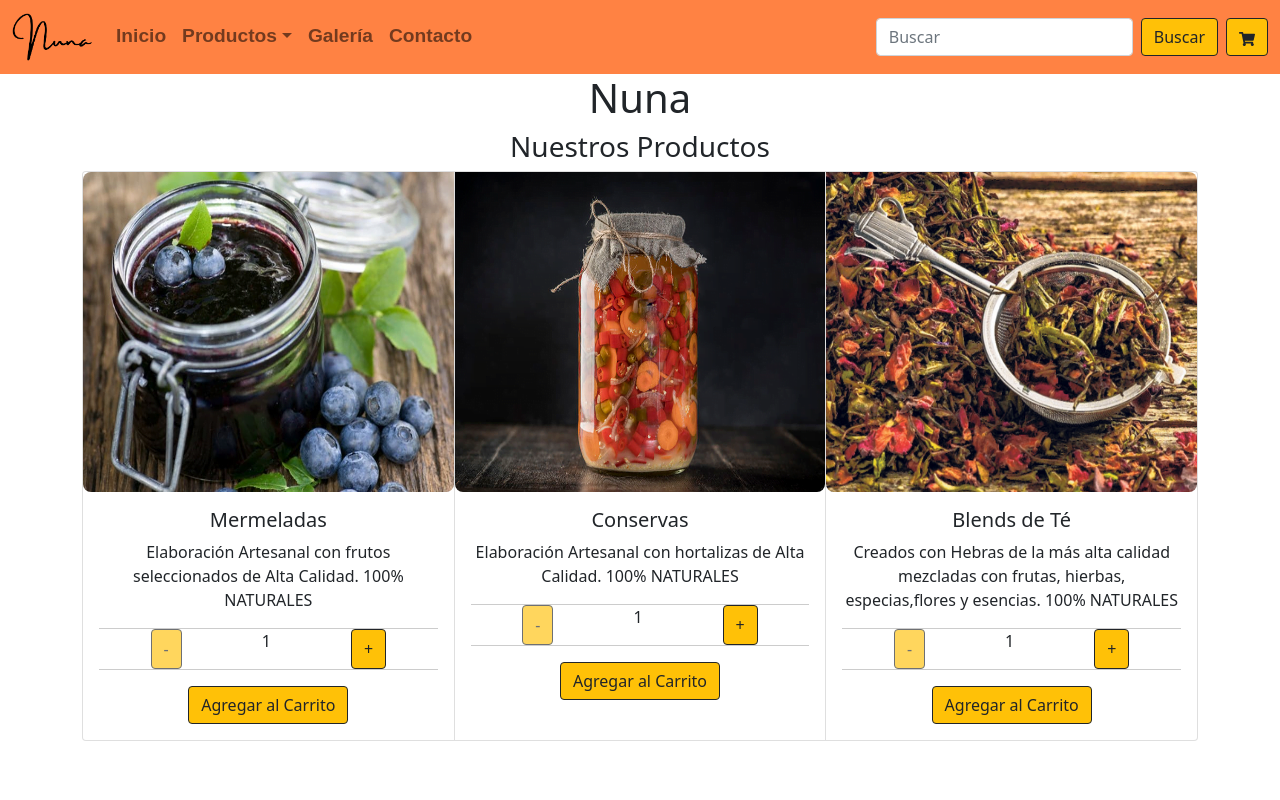
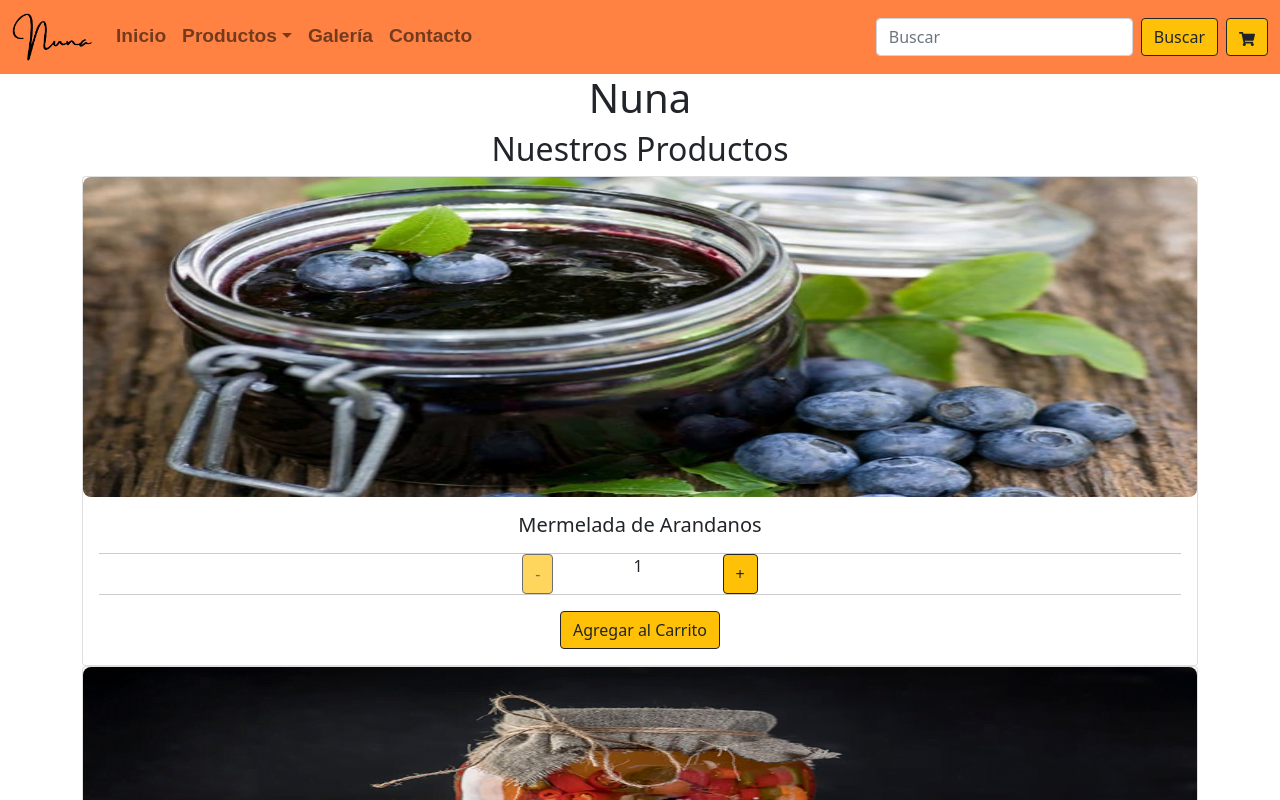
Before and after one commit to lucianogaido/ReactJs, a React (Create React App) app: page / in a window 1280 px wide. Shown: the top 800 px of the page. Built offline with nearby package versions, Linux system fonts and the light colour scheme.

Commit message:
Desafio Promises & Map

```diff
--- a/src/components/Card/Card.js
+++ b/src/components/Item/Item.js
@@ -1,4 +1,4 @@
-import './Card.css';
+import './Item.css';
 import {Card} from "react-bootstrap";
 import ItemCount from "../ItemCount/ItemCount"
 const CardItem = ({title, image, text, stock}) => {
--- /dev/null
+++ b/src/components/ItemList/ItemList.js
@@ -0,0 +1,23 @@
+import CardItem from '../Item/Item'
+import {CardGroup} from "react-bootstrap"
+
+const ItemList = ({title, products}) => {
+
+    return(
+        <>
+        <h2>{title}</h2>
+            {
+                products.map( ({title, price, image, id, stock}) => {
+                    return(
+                        <CardGroup key={id}>
+                            <CardItem title={title} price={price} image={image} stock={stock}/>
+                        </CardGroup>
+                    )
+                })
+            }
+
+        </>
+    )
+}
+
+export default ItemList
--- a/src/components/ItemListContainer/ItemListContainer.js
+++ b/src/components/ItemListContainer/ItemListContainer.js
@@ -1,15 +1,59 @@
-import CardItem from '../Card/Card'
-import {CardGroup} from "react-bootstrap"
+import ItemList from '../ItemList/ItemList'
+import { useEffect, useState } from 'react'
+
 
 const ItemListContainer = () => {
+    const [products, setProducts] = useState([])
+const productos = [
+    {
+        id: 1,
+        title : 'Mermelada de Arandanos',
+        price : 400,
+        image : 'arandanos.png',
+        description: "Elaboración Artesanal con frutos seleccionados de Alta Calidad. 100% NATURALES",
+        stock: 5,
+    },
+    {
+        id: 2,
+        title : 'Conserva de Ajies',
+        price : 500,
+        image : 'ajies.png',
+        description: 'Elaboración Artesanal con hortalizas  de Alta Calidad. 100% NATURALES',
+        stock: 10,
+    },
+    {
+        id: 3,
+        title : 'Blend de Té',
+        price : 200,
+        image : 'blend1.png',
+        description: 'Creados con Hebras de la más alta calidad mezcladas con frutas, hierbas, especias,flores y esencias. 100% NATURALES',
+        stock: 2,
+    },
+]
+
+const getProducts = () => {
+    return new Promise( (resolve, reject) => {
+        setTimeout(() => {
+            resolve(productos)
+        }, 5000)
+    })
+}
+
+useEffect( () => {
+    getProducts()
+    .then( (response) => {
+        setProducts(response)
+    })
+    .catch( (err) => {
+    })
+    .finally( () => {
+    })
+}, [])
+
     return(
         <main className="container" >
-            <h3>Nuestros Productos</h3>
-            <CardGroup>
-                <CardItem stock = {5} title={"Mermeladas"} image={"./arandanos.png"} text={"Elaboración Artesanal con frutos seleccionados de Alta Calidad. 100% NATURALES"} />
-                <CardItem stock = {10} title={"Conservas"} image={"./ajies.png"} text={"Elaboración Artesanal con hortalizas  de Alta Calidad. 100% NATURALES"} />
-                <CardItem stock = {2} title={"Blends de Té"} image={"./blend1.png"} text={"Creados con Hebras de la más alta calidad mezcladas con frutas, hierbas, especias,flores y esencias. 100% NATURALES"}/>
-            </CardGroup>
+
+            <ItemList title={'Nuestros Productos'} products={productos}/>
         </main>
     )
 }
--- a/src/components/NavBar/NavBar.css
+++ b/src/components/NavBar/NavBar.css
@@ -1,4 +1,5 @@
 nav {
+    position: fixed;
     background-color: #FF8243;
     width: 100% !important;
 }
```
Also changed, not shown: src/components/Item/Item.css (renamed from src/components/Card/Card.css).
